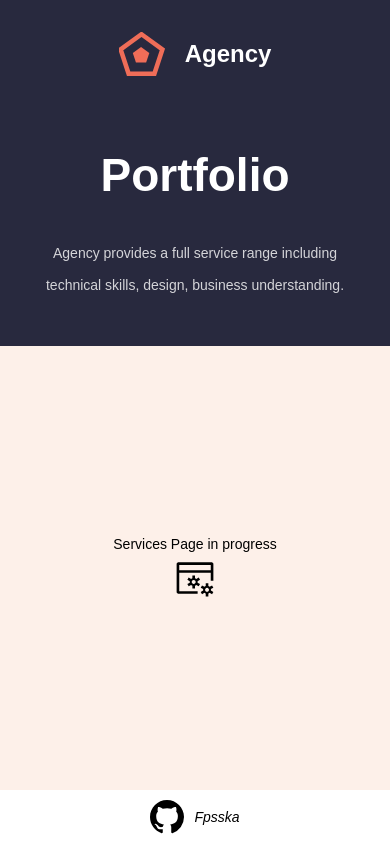
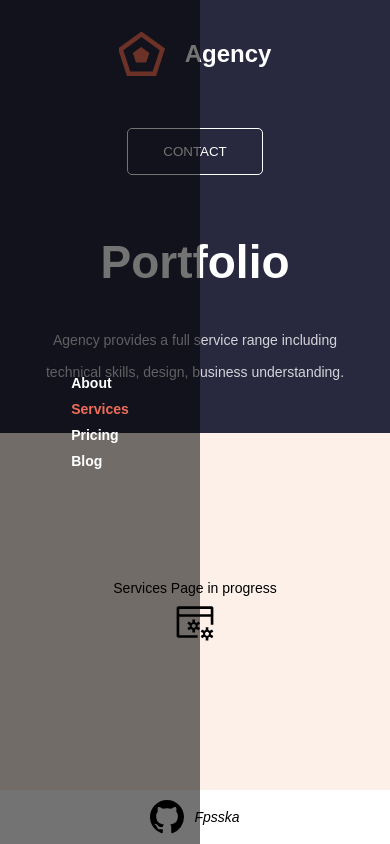
Before and after one commit to Fpsska/Agency-website, a React (Create React App) app: page /Jupiter-Task/Services in a window 390 px wide. Built offline with nearby package versions, Linux system fonts and the light colour scheme; no server answers.

Commit message:
refactor: now render gallery__select HTML-str in NavSelect.tsx & use condition of render burger HTML-str in NavLayout.tsx & change logic of handle currentData in Nav.tsx & delete gallery__body HTML-str

```diff
--- a/src/assets/styles/_media.scss
+++ b/src/assets/styles/_media.scss
@@ -9,16 +9,26 @@
         flex-wrap: wrap;
     }
 
-    .nav {
-        display: none;
+    .gallery .gallery__photos {
+        grid-template-columns: 1fr 1fr;
+    }
+}
+
+@media screen and (max-width: 925px) {
+    .header__bar {
+        flex-direction: column;
     }
 
-    .gallery__nav.nav {
-        display: flex;
+    .header__logo {
+        justify-content: center;
     }
 
-    .gallery__photos {
-        grid-template-columns: 1fr 1fr;
+    .nav {
+        margin: 40px auto;
+    }
+
+    .header__contacts {
+        justify-content: center;
     }
 }
 
@@ -32,14 +42,14 @@
     }
 
     .header__contacts {
-        display: none;
+        margin: 40px 0 0 0;
     }
 
-    .gallery__wrapper {
+    .gallery .gallery__wrapper {
         padding: 0 0 70px 0;
     }
 
-    .gallery__photos {
+    .gallery .gallery__photos {
         grid-template-columns: 1fr;
     }
 }
@@ -53,7 +63,7 @@
         padding: 20px 45px 45px 45px;
     }
 
-    .gallery__wrapper {
+    .gallery .gallery__wrapper {
         padding: 0 0 70px 0;
     }
 
@@ -61,7 +71,7 @@
         margin: 10px 10px 45px 20px;
     }
 
-    .gallery__photos {
+    .gallery .gallery__photos {
         grid-template-columns: 100%;
     }
 
--- a/src/components/Gallery/Gallery.tsx
+++ b/src/components/Gallery/Gallery.tsx
@@ -30,7 +30,7 @@ const Gallery: React.FC = () => {
     }, [filterBy, galleryCards]);
 
     return (
-        <div className="gallery__body">
+        <>
             {isDataLoading ?
                 <div className="gallery__preloader">
                     <Preloader />
@@ -53,7 +53,7 @@ const Gallery: React.FC = () => {
             {
                 !isDataLoading && !error && emptyStatus && <h3 className="gallery__message">no matches</h3>
             }
-        </div>
+        </>
     );
 };
 
--- a/src/components/Gallery/gallery.scss
+++ b/src/components/Gallery/gallery.scss
@@ -7,6 +7,19 @@
         justify-content: space-between;
         padding: 85px 0 70px 0;
         height: 100%;
+    }
+
+    &__select {
+        border: 1px solid #f3d1bf;
+        color: #80695c;
+        border-radius: 5px;
+        padding: 10px;
+        margin: 0 0 25px 0;
+
+        &:disabled {
+            border: 1px solid red;
+            cursor: not-allowed;
+        }
     }
 
     &__photos {
@@ -24,7 +37,7 @@
         text-transform: uppercase;
         padding: 10px 25px;
         margin: 80px auto 0 auto;
-        transition: all .2s linear;
+        transition: all 0.2s linear;
 
         &:disabled {
             border: 1px solid red;
@@ -33,7 +46,6 @@
 
         &:hover {
             border: 1px solid #ef6d58;
-            ;
         }
     }
 
--- a/src/components/Header/Header.tsx
+++ b/src/components/Header/Header.tsx
@@ -1,20 +1,15 @@
 import React from 'react';
-
-import { useAppSelector } from '../../app/hooks';
 
 import logo from '../../assets/images/logo.svg';
 
 import SectionInfo from '../SectionInfo/SectionInfo';
-import Nav from '../Nav/Nav';
+import NavLayout from '../Nav/NavLayout';
 
 import './header.scss';
 
 // /. imports
 
 const Header: React.FC = () => {
-
-    const { headerNavTemplates } = useAppSelector(state => state.headerSlice);
-
     return (
         <header className="header">
             <section className="header__wrapper">
@@ -25,7 +20,7 @@ const Header: React.FC = () => {
                         <h2 className="header__title">Agency</h2>
                     </a>
 
-                    <Nav data={headerNavTemplates} role={'header-nav'} />
+                    <NavLayout role={'page-nav'} />
 
                     <div className="header__contacts">
                         <button className="header__button">CONTACT</button>
--- a/src/components/Nav/Nav.tsx
+++ b/src/components/Nav/Nav.tsx
@@ -9,7 +9,6 @@ import './nav.scss';
 // /. imports
 
 interface propTypes {
-    data: any[],
     role: string
 }
 
@@ -17,22 +16,23 @@ interface propTypes {
 
 const Nav: React.FC<propTypes> = (props) => {
 
-    const { data, role } = props;
+    const { role } = props;
 
-    const { isDataLoading, error } = useAppSelector(state => state.gallerySlice);
+    const { isDataLoading, error, galleryNavTemplate } = useAppSelector(state => state.gallerySlice);
+    const { headerNavTemplates } = useAppSelector(state => state.headerSlice);
 
-    const [currentData, setCurrentData] = useState<any[]>(data);
+    const [currentData, setCurrentData] = useState<any[]>([]);
 
     useEffect(() => {
         switch (role) {
-            case 'header-nav':
-                setCurrentData(data);
+            case 'page-nav':
+                setCurrentData(headerNavTemplates);
                 break;
             case 'gallery-nav':
-                setCurrentData(data);
+                setCurrentData(galleryNavTemplate);
                 break;
         }
-    }, [data, role]);
+    }, [role, headerNavTemplates, galleryNavTemplate]);
 
     return (
         <nav className={role === 'gallery-nav' ? 'gallery__nav nav' : 'nav'}>
--- a/src/components/Nav/NavLayout.tsx
+++ b/src/components/Nav/NavLayout.tsx
@@ -5,10 +5,13 @@ import { useAppSelector } from '../../app/hooks';
 import Nav from './Nav';
 import NavSelect from './NavSelect';
 
-const NavLayout: React.FC = () => {
+interface propTypes {
+    role: string
+}
+
+const NavLayout: React.FC<propTypes> = ({ role }) => {
 
     const {
-        galleryNavTemplate,
         SelectDefaultValue,
         isDataLoading,
         error
@@ -29,15 +32,24 @@ const NavLayout: React.FC = () => {
     return (
         <>
             {width <= breakpoint ?
-                <NavSelect
-                    SelectDefaultValue={SelectDefaultValue}
-                    isDataLoading={isDataLoading}
-                    error={error}
-                />
+                <>
+                    {role === 'page-nav' ?
+                        <div className="burger">
+                            <Nav
+                                role={role}
+                            />
+                        </div>
+                        :
+                        <NavSelect
+                            SelectDefaultValue={SelectDefaultValue}
+                            isDataLoading={isDataLoading}
+                            error={error}
+                        />
+                    }
+                </>
                 :
                 <Nav
-                    data={galleryNavTemplate}
-                    role={'gallery-nav'}
+                    role={role}
                 />
             }
         </>
--- a/src/components/Nav/NavSelect.tsx
+++ b/src/components/Nav/NavSelect.tsx
@@ -36,16 +36,16 @@ const NavSelect: React.FC<propTypes> = (props) => {
     };
 
     return (
-        <select className="nav__select"
+        <select className="gallery__select"
             value={SelectDefaultValue}
             onChange={(e) => selectHandler(e.target.value)}
             disabled={isDataLoading || !!error}
         >
-            <option className="nav__select--item" value="all">Show All</option>
-            <option className="nav__select--item" value="design">Design</option>
-            <option className="nav__select--item" value="branding">Branding</option>
-            <option className="nav__select--item" value="illustration">illustration</option>
-            <option className="nav__select--item" value="motion">Motion</option>
+            <option className="gallery__select--item" value="all">Show All</option>
+            <option className="gallery__select--item" value="design">Design</option>
+            <option className="gallery__select--item" value="branding">Branding</option>
+            <option className="gallery__select--item" value="illustration">illustration</option>
+            <option className="gallery__select--item" value="motion">Motion</option>
         </select>
     );
 };
--- a/src/components/Nav/NavTemplate.tsx
+++ b/src/components/Nav/NavTemplate.tsx
@@ -17,6 +17,7 @@ interface propTypes {
     href: string,
     category: string,
     isActive: boolean,
+
     role: string,
     isDataLoading: boolean,
     error: string
@@ -31,6 +32,7 @@ const NavTemplate: React.FC<propTypes> = (props) => {
         href,
         category,
         isActive,
+
         role,
         isDataLoading,
         error
--- a/src/components/Nav/nav.scss
+++ b/src/components/Nav/nav.scss
@@ -26,17 +26,33 @@
     &__link.active {
         color: #ef6d58;
     }
+}
 
-    &__select {
-        border: 1px solid #f3d1bf;
-        color: #80695c;
-        border-radius: 5px;
-        padding: 10px;
-        margin: 0 0 25px 0;
+.burger {
+    z-index: 5;
+    position: fixed;
+    top: 0;
+    left: 0;
+    max-width: 200px;
+    width: 100%;
+    height: 100%;
 
-        &:disabled {
-            border: 1px solid red;
-            cursor: not-allowed;
+    .nav {
+        background-color: rgba($color: #000000, $alpha: .55);
+        height: 100%;
+        width: 100%;
+        display: flex;
+        justify-content: center;
+        margin: 0;
+        padding: 20px 40px;
+
+        &__menu {
+            flex-direction: column;
+            align-items: flex-start;
+
+            :not(:last-child) {
+                margin: 0 0 10px 0;
+            }
         }
     }
 }
--- a/src/components/pages/MainPage/MainPage.tsx
+++ b/src/components/pages/MainPage/MainPage.tsx
@@ -50,7 +50,7 @@ const MainPage: React.FC = () => {
 
                     <div className="gallery__wrapper">
 
-                        <NavLayout />
+                        <NavLayout role={'gallery-nav'} />
 
                         <Gallery />
 
```
